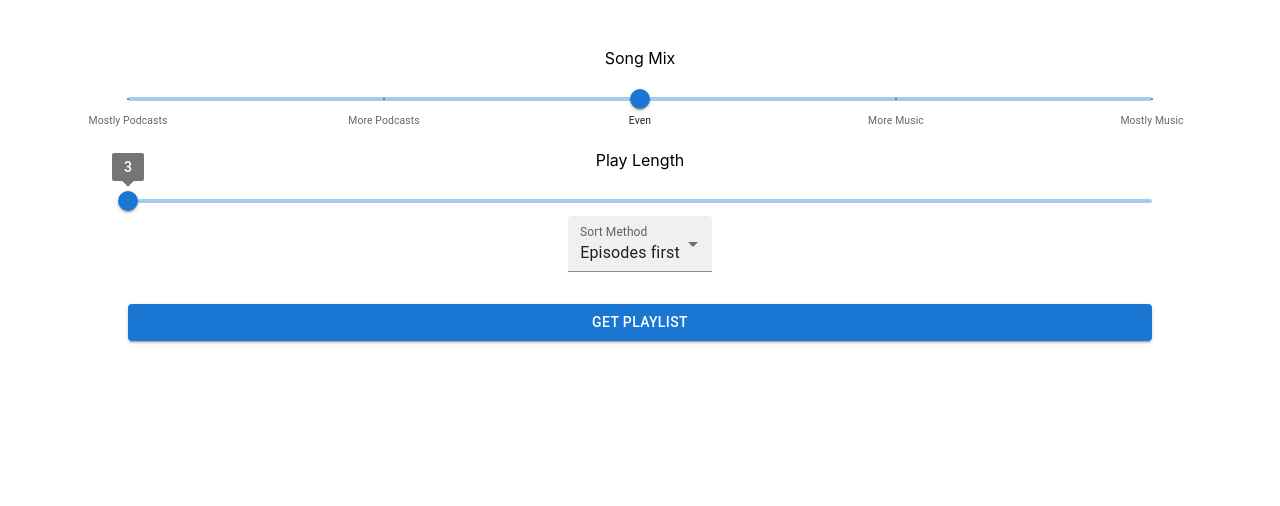
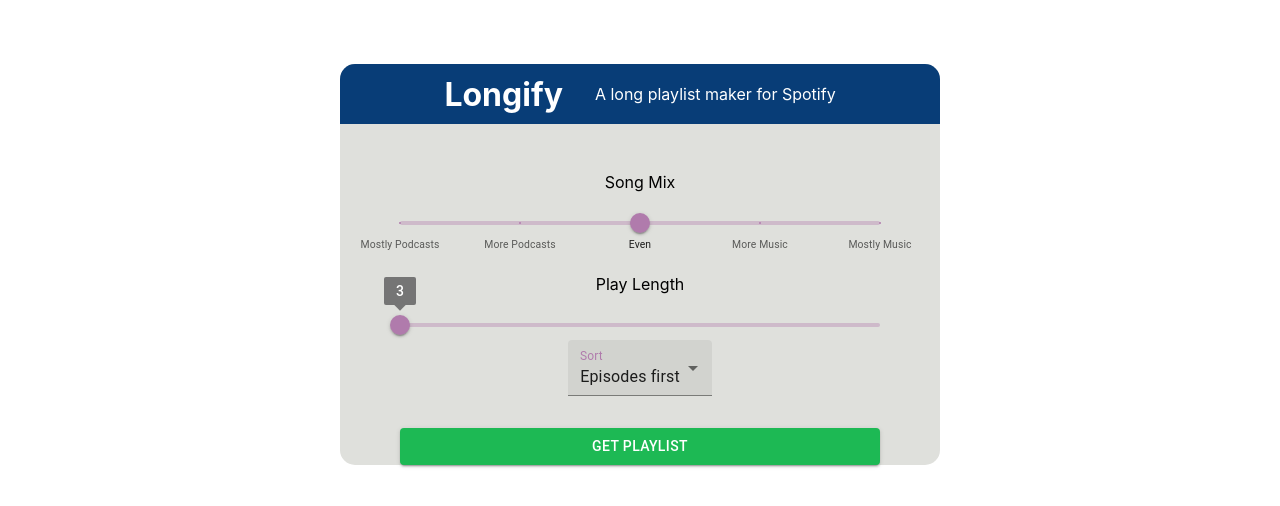
Before and after one commit to StevieC7/longify, a React (Create React App) app: page /make in a window 1280 px wide. Shown: the top 506 px of the page. Built offline with nearby package versions, Linux system fonts and the light colour scheme.

Commit message:
Add lots of styling

```diff
--- a/src/App.css
+++ b/src/App.css
@@ -1,11 +1,39 @@
-:root {
-  font-size: 16px;
+body {
+  /* background-color: #dfe0dc; */
+  vertical-align: middle;
 }
 
 .App {
   display: flex;
+  background-color: #dfe0dc;
   flex-direction: column;
+  justify-content: center;
   align-items: center;
+  max-width: 600px;
+  margin: 5% auto 5% auto;
+  border-radius: 15px 15px 15px 15px;
+}
+
+header {
+  background-color: #083d77;
+  border-radius: 15px 15px 0px 0px;
+  display: flex;
+  justify-content: center;
+  width: 100%;
+  height: 60px;
+  position: sticky;
+  top: 0px;
+}
+
+.header-inner {
+  display: flex;
+  justify-content: space-between;
+  align-items: center;
+  color: white;
+}
+
+.header-inner * {
+  margin: 1rem;
 }
 
 .configuration-wrapper {
@@ -27,10 +55,9 @@
 
 .stickytop {
   position: sticky;
-  top: 0px;
-  background-color: #aaaaee;
+  top: 60px;
+  background-color: #5F634F;
   width: 100%;
-  padding: 1rem;
   display: flex;
   justify-content: center;
 }
@@ -39,4 +66,12 @@
   :root {
     font-size: 12px;
   }
+  .App {
+    margin: 0px;
+    padding: 0px;
+    border-radius: 0px;
+  }
+  header {
+    border-radius: 0px;
+  }
 }
--- a/src/components/Configurator.jsx
+++ b/src/components/Configurator.jsx
@@ -48,7 +48,7 @@
                     defaultValue={50}
                     onChange={(e) => handleChange(e)}
                     valueLabelDisplay='off'
-                    sx={{ '& .MuiSlider-markLabel': {fontSize: '0.65rem'}}}
+                    sx={{ color: '#B07BAC', '& .MuiSlider-markLabel': {fontSize: '0.65rem'}}}
                     step={10}
                     track={false}
                     marks={songMixMarks}
@@ -62,18 +62,20 @@
                     defaultValue={3}
                     onChange={(e) => handleChange(e)}
                     valueLabelDisplay='on'
+                    sx={{color: '#B07BAC'}}
                     step={1}
                     min={3}
                     max={12}
                 />
-                <FormControl variant="filled">
-                    <InputLabel id="sort-method-label">Sort Method</InputLabel>
+                <FormControl variant="filled" sx={{'& .MuiFormLabel-root': {color: '#B07BAC'}, '& .MuiInputLabel-root': {color: '#B07BAC'}}}>
+                    <InputLabel id="sort-method-label" sx={{'& .MuiInputLabel-root': {color: '#B07BAC'}, '& .MuiFormLabel-root': {color: '#B07BAC'}}}>Sort</InputLabel>
                     <Select
                         labelId="sort-method-label"
                         id="sort-method"
                         name="sortMethod"
                         value={formState.sortMethod}
-                        label='Sort Method'
+                        label='Sort'
+                        // sx={{'& .MuiFormLabel-root': {color: '#B07BAC'}, '& .MuiInputLabel-root': {color: '#B07BAC'}}}
                         onChange={(e) => handleChange(e)}
                         >
                         <MenuItem value={'songsFirst'}>Songs first</MenuItem>
@@ -83,7 +85,7 @@
                     </Select>
                 </FormControl>
             </div>
-            <Button variant='contained' sx={{marginTop: '2rem'}} onClick={() => handleClick()}>Get Playlist</Button>
+            <Button variant='contained' sx={{marginTop: '2rem', backgroundColor: '#1DB954', '&:hover': {backgroundColor: '#1DB954'}}} onClick={() => handleClick()}>Get Playlist</Button>
         </div>
     )
 }
--- /dev/null
+++ b/src/components/Header.jsx
@@ -0,0 +1,10 @@
+export default function Header(props) {
+    return(
+        <header>
+            <div className="header-inner">
+                <h1>Longify</h1>
+                <p>A long playlist maker for Spotify</p>
+            </div>
+        </header>
+    )
+}
--- a/src/components/PlaylistActions.jsx
+++ b/src/components/PlaylistActions.jsx
@@ -77,7 +77,7 @@
         <>
             {
                 addSuccess === null && addSuccess !== false ?
-                <Button variant="contained" sx={{margin: '2rem'}} onClick={() => handleAdd()}>Add to Library</Button>
+                <Button variant="contained" sx={{margin: '2rem', backgroundColor: '#1DB954', '&:hover': {backgroundColor: '#1DB954'}}} onClick={() => handleAdd()}>Add to Library</Button>
                 :
                 <Button variant="contained" sx={{margin: '2rem'}} disabled>Added to Library</Button>
             }
--- a/src/components/PlaylistPreview.jsx
+++ b/src/components/PlaylistPreview.jsx
@@ -18,7 +18,7 @@
         <SpotifyFetcher userConfig={userConfig} setFetchedItems={setFetchedItems}/>
         {playlist.length < 1 ? <PlaylistGenerator userConfig={userConfig} fetchedItems={fetchedItems} setPlaylist={setPlaylist}/> : <></>}
         <div className="stickytop">
-            <Button variant='outlined' sx={{margin: '2rem', backgroundColor: 'white', '&:hover': {backgroundColor: '#efefef'}}} onClick={() => reconfig()}>Reconfigure</Button>
+            <Button variant='outlined' sx={{margin: '2rem', backgroundColor: '#B07BAC', color: '#DFE0DC', borderColor: '#DFE0DC', '&:hover': {backgroundColor: '#B07BAC', color: 'white', borderColor: 'white'}}} onClick={() => reconfig()}>Reconfigure</Button>
             <PlaylistActions playlist={playlist} setPlaylist={setPlaylist} userConfig={userConfig}/>
         </div>
         <div className="playlist">
--- a/src/pages/Main.jsx
+++ b/src/pages/Main.jsx
@@ -1,5 +1,6 @@
 import { useState } from "react";
 import Configurator from "../components/Configurator";
+import Header from "../components/Header";
 import PlaylistPreview from "../components/PlaylistPreview";
 
 export default function Main(props) {
@@ -7,6 +8,7 @@
 
     return(
     <>
+    <Header />
     {
         userConfig.songMix !== undefined ?
         <PlaylistPreview userConfig={userConfig} setUserConfig={setUserConfig}/>
```
Lines whose indentation alone changed are shown as unchanged.
